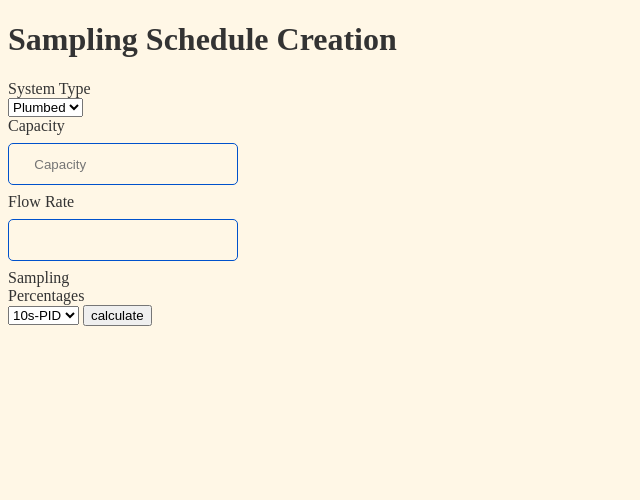
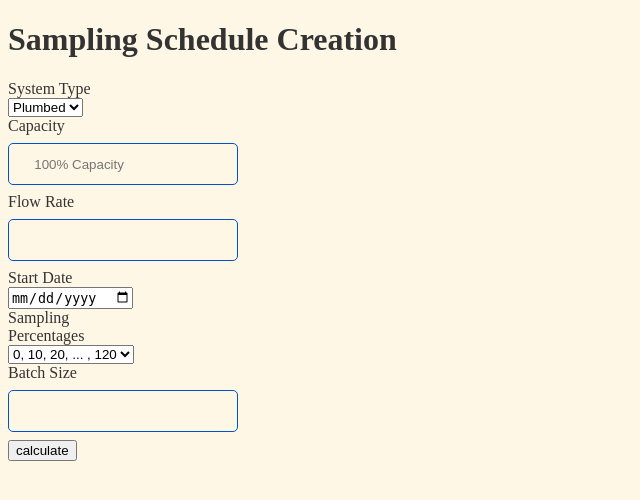
Before and after one commit to ChemiKyle/Waterspots, a Python web app: template templates/compute_sampling_schedule.html in a window 1280 px wide. Shown: the top 500 px of the page, without its empty margins (0-640 px from the left). Run offline with Jinja, Linux system fonts and the light colour scheme; the template is opened without the code that fills it, so the values that code supplies are empty.

Commit message:
Remove hardcodes, add dynamic type selection

```diff
--- a/static/sampling_schedule.js
+++ b/static/sampling_schedule.js
@@ -13,12 +13,6 @@ function draw_lineplot() {
     var xAxis = d3.axisBottom(x);
     var yAxis = d3.axisLeft(y);
 
-    var plot_df = [df.cum_mins_running, df.vol_passed];
-    // var plot_df = [[0, 10, 20, 30, 500, 1000], [1500, 1400, 1200, 1000, 800, 500]];
-
-    // var valueline = d3.line()
-        // .x(function(d) { return x(d3.values(d[0])); })
-        // .y(function(d) { return y(d3.values(d[1])); });
     var valueline = d3.line()
         .x(function(d) { return x(d.cum_mins_running); })
         .y(function(d) { return y(d.vol_passed); });
@@ -29,9 +23,6 @@ function draw_lineplot() {
         .attr("height", height + margin.top + margin.bottom)
         .append("g")
         .attr("transform", `translate(${margin.left}, ${margin.top})`);
-
-    // x.domain(d3.extent(df, function(df) {return df.cum_mins_running; }));
-    // y.domain([0, d3.max(df, function(df) {return df.vol_passed; })]);
 
     svg.append("g")
         .attr("class", "axis")
--- a/templates/compute_sampling_schedule.html
+++ b/templates/compute_sampling_schedule.html
@@ -1,36 +1,54 @@
 
-<!-- Kyle Chesney, 2018 -->
+<!-- Kyle Chesney, 2019 -->
 
 <!doctype html>
 
-<link rel="stylesheet" type="text/css" href="{{ url_for('static', filename='style.css') }}">
-<script src="{{ url_for('static', filename='d3.min.js') }}"></script>
-<script src="{{ url_for('static', filename='sampling_schedule.js') }}"></script>
-<script>
- var df = {{ json_df | safe }};
-</script>
+<head>
+    <link rel="stylesheet" type="text/css" href="{{ url_for('static', filename='style.css') }}">
+    <script src="{{ url_for('static', filename='d3.min.js') }}"></script>
+    <script src="{{ url_for('static', filename='sampling_schedule.js') }}"></script>
+    <script> var df = {{ json_df | safe }}; </script>
+</head>
 
 <body>
     <h1>Sampling Schedule Creation</h1>
     <form type="submit" method="post">
 
         <label for="system_type">System Type</label>
-        <select name="system_type">
+        <select name="system_type"
+        onchange="show(this.options[this.selectedIndex].value)">
             <option value="plumbed">Plumbed</option>
             <option value="pour">Pour</option>
         </select>
 
         <label for="capacity">Capacity</label>
-        <input name="capacity" type="number" placeholder="Capacity" />
+        <input name="capacity" type="number" placeholder="100% Capacity" />
 
         <label for="flow_rate">Flow Rate</label>
         <input name="flow_rate" type="number" step="any" />
 
+        <label for="start_date">Start Date</label>
+        <input name="start_date" type="date" />
+
         <!-- TODO: link to project, lead with valid pcts -->
         <label for="sample_pcts">Sampling Percentages</label>
         <select name="sample_pcts">
-            <option value="1">10s-PID</option>
+            <option value="1">0, 10, 20, ... , 120</option>
         </select>
+
+        <div class="hidden" id="plumbed" style="display:none">
+            <label for="start_time">Start Time</label>
+            <input name="start_time" type="time" value="11:00" />
+
+            <label for="">Cycling</label>
+            <input name="on_mins" type="number" step="any" placeholder="Minutes On" />
+            <input name="off_mins" type="number" step="any" placeholder="Minutes Off" />
+        </div>
+
+        <div class="hidden" id="pour" style="">
+            <label for="batch_size">Batch Size</label>
+            <input name="batch_size" type="number" step="any" />
+        </div>
 
         <input type="Submit" value="calculate"/>
     </form>
@@ -48,3 +66,11 @@
     </div>
 
 </body>
+
+<script>
+ function show(system_type) {
+     var hiddens = document.getElementsByClassName("hidden");
+     for (var i = 0; i < hiddens.length; i++) { hiddens[i].style.display='none'; }
+     document.getElementById(system_type).style.display='block';
+ }
+</script>
```
Also changed, not shown: sampling_schedule.py (+12 -10 lines).
